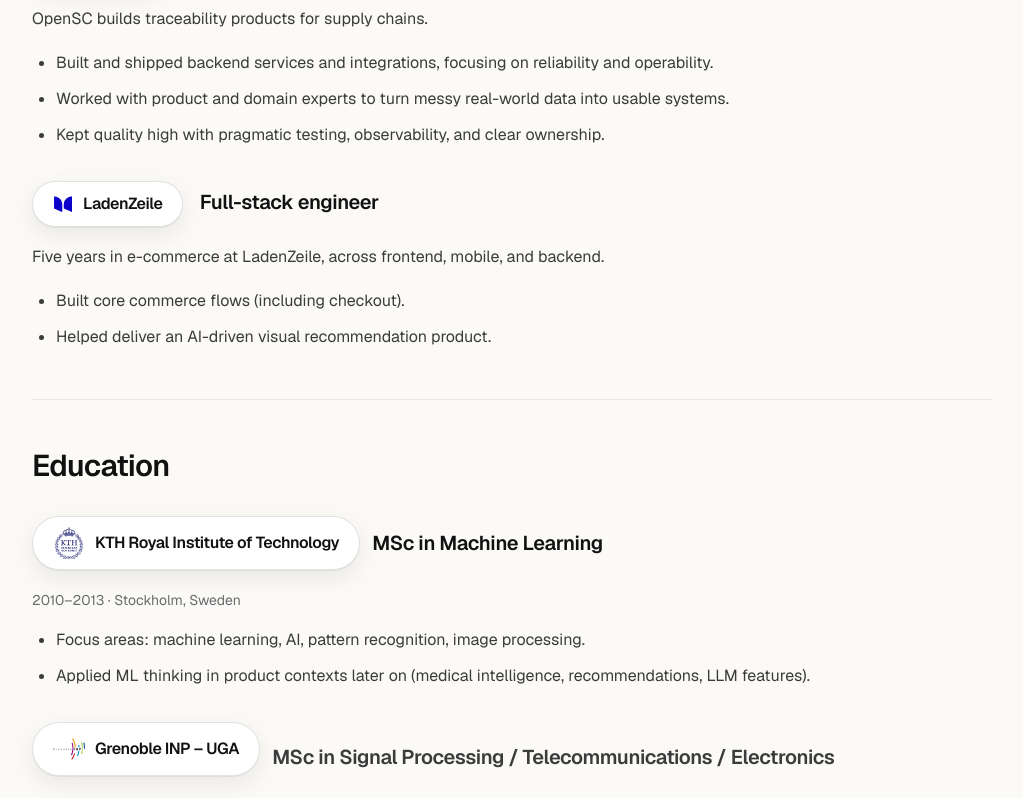
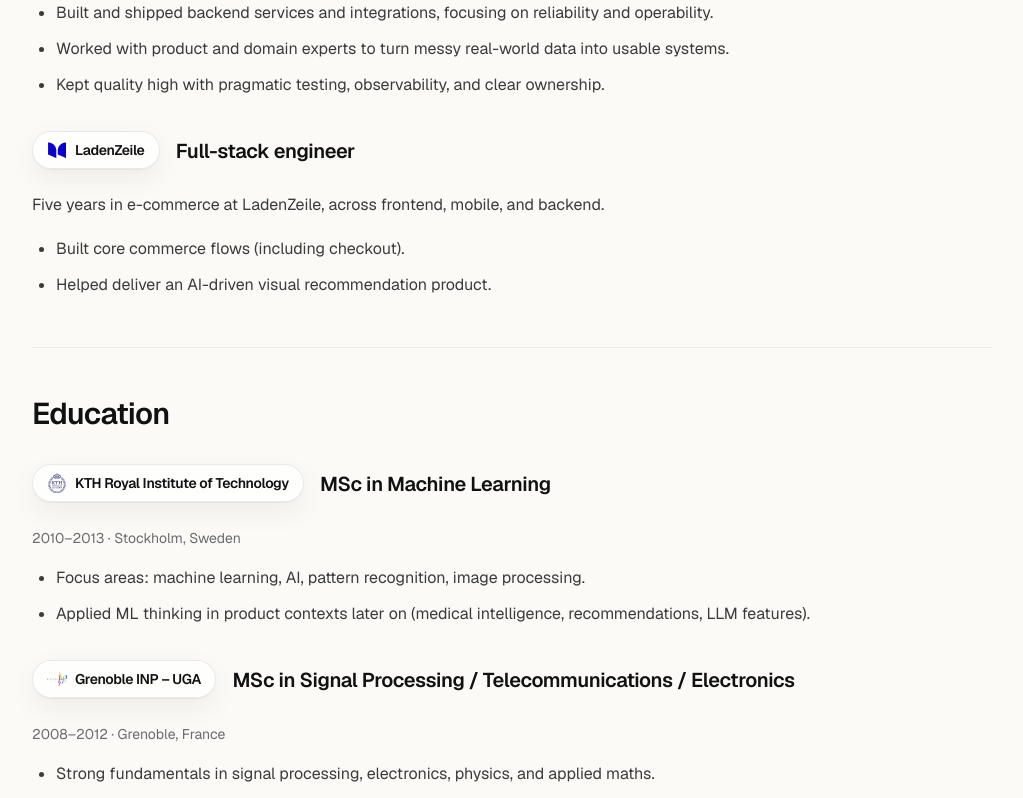
Before and after one commit to johannroux/johannroux.com, a Next.js app: page /experience in a window 1280 px wide. Shown: the part 1000-1798 px from the top of the page, without its empty margins (128-1151 px from the left). Built offline with nearby package versions, Linux system fonts and the light colour scheme.

Commit message:
feat: Improve chip styling in /experience

```diff
--- a/components/icons/GrenobleInpLogo.tsx
+++ b/components/icons/GrenobleInpLogo.tsx
@@ -30,7 +30,7 @@ export function GrenobleInpLogo({ className, ...props }: GrenobleInpLogoProps) {
         <span
             aria-hidden="true"
             className={cn(
-                "inline-flex h-8 w-8 items-center justify-center [&>svg]:block [&>svg]:h-full [&>svg]:w-full",
+                "inline-flex size-5 items-center justify-center [&>svg]:block [&>svg]:h-full [&>svg]:w-full",
                 className,
             )}
             dangerouslySetInnerHTML={{ __html: SVG_MARKUP }}
--- a/components/icons/KthLogo.tsx
+++ b/components/icons/KthLogo.tsx
@@ -25,7 +25,7 @@ export function KthLogo({ className, ...props }: KthLogoProps) {
         <span
             aria-hidden="true"
             className={cn(
-                "inline-flex h-8 w-8 items-center justify-center [&>svg]:block [&>svg]:h-full [&>svg]:w-full",
+                "inline-flex size-5 items-center justify-center [&>svg]:block [&>svg]:h-full [&>svg]:w-full",
                 className,
             )}
             dangerouslySetInnerHTML={{ __html: SVG_MARKUP }}
--- a/components/ui/CompanyChip.tsx
+++ b/components/ui/CompanyChip.tsx
@@ -2,6 +2,8 @@ import * as React from "react";
 import Image from "next/image";
 import Link from "next/link";
 import { cn } from "@/lib/cn";
+
+import { CHIP_LOGO_SLOT_CLASS, CHIP_ROOT_CLASS, } from "@/components/ui/chip-shared";
 
 type CompanyChipProps = {
   name: string;
@@ -39,16 +41,15 @@ export function CompanyChip({
                                 children,
                             }: Readonly<CompanyChipProps>) {
   const classNames = cn(
-    "inline-flex align-middle items-center gap-2.5 rounded-full border border-border bg-surface px-5 py-2.5",
-    "text-base font-semibold tracking-tight shadow-soft",
-      "select-none",
+      "inline-flex select-none items-center gap-2",
+      CHIP_ROOT_CLASS,
       "transition-colors motion-safe:transition-transform motion-safe:duration-200 motion-safe:ease-out",
-      "motion-safe:hover:-translate-y-0.5 motion-safe:hover:scale-[1.01]",
-      "hover:border-border/80 hover:bg-surface/80",
-      "motion-safe:active:translate-y-0 motion-safe:active:scale-100",
+      "hover:border-border/90 hover:bg-surface/85",
+      "motion-safe:hover:-translate-y-0.5 motion-safe:hover:shadow-[0_1px_0_rgba(17,17,18,0.05),0_14px_38px_rgba(17,17,18,0.08)]",
+      "motion-safe:active:translate-y-0 motion-safe:active:shadow-[0_1px_0_rgba(17,17,18,0.05),0_10px_28px_rgba(17,17,18,0.06)]",
       href
           ? cn(
-              "cursor-pointer !no-underline",
+              "group cursor-pointer !no-underline",
           "focus-visible:outline-none focus-visible:ring-2 focus-visible:ring-[color:var(--color-accent)] focus-visible:ring-offset-2 focus-visible:ring-offset-background",
         )
       : null,
@@ -57,14 +58,20 @@ export function CompanyChip({
 
     let logoNode: React.ReactNode = null;
     if (children) {
-        logoNode = children;
+        logoNode = (
+            <span aria-hidden="true" className={CHIP_LOGO_SLOT_CLASS}>
+                {children}
+            </span>
+        );
     } else if (logo) {
         logoNode = logo;
     } else if (logoSrc) {
-        logoNode = monochrome ? (
+        logoNode = (
+            <span aria-hidden="true" className={CHIP_LOGO_SLOT_CLASS}>
+                {monochrome ? (
                     <span
                         aria-hidden="true"
-                className="inline-block h-5 w-5 bg-foreground"
+                        className="inline-block size-5 shrink-0 bg-foreground/90 leading-none"
                         style={{
                             WebkitMaskImage: `url(${logoSrc})`,
                             maskImage: `url(${logoSrc})`,
@@ -83,8 +90,10 @@ export function CompanyChip({
                         aria-hidden="true"
                         width={20}
                         height={20}
-                className="h-5 w-5 object-contain"
+                        className="size-5 shrink-0 object-contain"
                     />
+                )}
+            </span>
         );
     }
 
--- a/components/ui/InstitutionChip.tsx
+++ b/components/ui/InstitutionChip.tsx
@@ -1,6 +1,8 @@
 import Link from "next/link";
 import { cn } from "@/lib/cn";
 import React from "react";
+
+import { CHIP_LOGO_SLOT_CLASS, CHIP_ROOT_CLASS, } from "@/components/ui/chip-shared";
 
 type InstitutionChipProps = {
     name: string;
@@ -16,15 +18,16 @@ export function InstitutionChip({
                                     children,
                                 }: Readonly<InstitutionChipProps>) {
     const classNames = cn(
-        "inline-flex align-middle items-center gap-2.5 rounded-full border border-border bg-surface px-5 py-2.5",
-        "text-base font-semibold tracking-tight shadow-soft",
+        "inline-flex select-none items-center gap-2",
+        CHIP_ROOT_CLASS,
         href
             ? cn(
+                "group",
                 "cursor-pointer !no-underline",
                 "transition-colors motion-safe:transition-transform motion-safe:duration-200 motion-safe:ease-out",
-                "motion-safe:hover:-translate-y-0.5 motion-safe:hover:scale-[1.01]",
-                "hover:border-border/80 hover:bg-surface/80",
-                "motion-safe:active:translate-y-0 motion-safe:active:scale-100",
+                "hover:border-border/90 hover:bg-surface/85",
+                "motion-safe:hover:-translate-y-0.5 motion-safe:hover:shadow-[0_1px_0_rgba(17,17,18,0.05),0_14px_38px_rgba(17,17,18,0.08)]",
+                "motion-safe:active:translate-y-0 motion-safe:active:shadow-[0_1px_0_rgba(17,17,18,0.05),0_10px_28px_rgba(17,17,18,0.06)]",
                 "focus-visible:outline-none focus-visible:ring-2 focus-visible:ring-[color:var(--color-accent)] focus-visible:ring-offset-2 focus-visible:ring-offset-background",
             )
             : null,
@@ -32,12 +35,9 @@ export function InstitutionChip({
     );
 
     const logo = (
-        <span
-            aria-hidden="true"
-            className="grid h-8 w-8 place-items-center text-foreground/90"
-        >
-      {children}
-    </span>
+        <span aria-hidden="true" className={CHIP_LOGO_SLOT_CLASS}>
+            {children}
+        </span>
     );
 
     if (href) {
--- /dev/null
+++ b/components/ui/chip-shared.ts
@@ -0,0 +1,9 @@
+/**
+ * Shared visual baseline for institution + company pills on /experience.
+ * Keep paddings and logo slot identical so pills share the same height.
+ */
+export const CHIP_ROOT_CLASS =
+    "align-middle mb-1.5 rounded-full border border-border/70 bg-surface/70 px-3 py-1.5 sm:px-3.5 sm:py-2 text-sm font-semibold tracking-tight text-foreground/90 shadow-[0_1px_0_rgba(17,17,18,0.05),0_10px_28px_rgba(17,17,18,0.06)]";
+
+export const CHIP_LOGO_SLOT_CLASS =
+    "inline-flex size-5 shrink-0 items-center justify-center leading-none";
--- a/content/pages/experience.mdx
+++ b/content/pages/experience.mdx
@@ -1,7 +1,4 @@
-<CompanyChip name="Ada Health" href="https://ada.com/" className="mr-3">
-    <AdaLogo />
-</CompanyChip>
-Engineering Manager / Backend Engineer
+### <CompanyChip name="Ada Health" href="https://ada.com/" className="mr-3"><AdaLogo /></CompanyChip> Engineering Manager / Backend Engineer
 
 Ada builds an AI-powered symptom assessment optimized by clinicians.
 
@@ -35,32 +32,14 @@ Five years in e-commerce at LadenZeile, across frontend, mobile, and backend.
 
 ## Education
 
-<h3 className="mt-8 text-balance text-xl font-semibold tracking-tight flex flex-wrap items-center gap-3">
-    <InstitutionChip
-        name="KTH Royal Institute of Technology"
-        href="https://www.kth.se/en"
-    >
-        <KthLogo />
-    </InstitutionChip>
-    <span className="leading-none">MSc in Machine Learning</span>
-</h3>
+### <InstitutionChip name="KTH Royal Institute of Technology" href="https://www.kth.se/en" className="mr-3"><KthLogo /></InstitutionChip> MSc in Machine Learning
 
 <div className="mt-5 text-sm text-muted">2010–2013 · Stockholm, Sweden</div>
 
 - Focus areas: machine learning, AI, pattern recognition, image processing.
 - Applied ML thinking in product contexts later on (medical intelligence, recommendations, LLM features).
 
-<h3 className="mt-8 text-balance text-xl font-semibold tracking-tight flex flex-wrap items-center gap-3">
-    <InstitutionChip
-        name="Grenoble INP – UGA"
-        href="https://www.grenoble-inp.fr/en"
-    >
-        <GrenobleInpLogo />
-    </InstitutionChip>
-    <span className="leading-none">
-    MSc in Signal Processing / Telecommunications / Electronics
-  </span>
-</h3>
+### <InstitutionChip name="Grenoble INP – UGA" href="https://www.grenoble-inp.fr/en" className="mr-3"><GrenobleInpLogo /></InstitutionChip> MSc in Signal Processing / Telecommunications / Electronics
 
 <div className="mt-5 text-sm text-muted">2008–2012 · Grenoble, France</div>
 
--- a/lib/mdx.tsx
+++ b/lib/mdx.tsx
@@ -1,6 +1,7 @@
 import { compileMDX } from "next-mdx-remote/rsc";
 import type { MDXComponents } from "mdx/types";
 
+import { cn } from "@/lib/cn";
 import { CompanyChip } from "@/components/ui/CompanyChip";
 import { InstitutionChip } from "@/components/ui/InstitutionChip";
 import { AdaLogo } from "@/components/icons/AdaLogo";
@@ -35,10 +36,13 @@ const components: MDXComponents = {
             {children}
         </h2>
     ),
-    h3: ({ children, ...props }) => (
+    h3: ({ children, className, ...props }) => (
         <h3
             {...props}
-            className="mt-8 text-balance text-xl font-semibold tracking-tight"
+            className={cn(
+                "mt-8 text-balance text-xl font-semibold tracking-tight leading-[1.55]",
+                className,
+            )}
         >
             {children}
         </h3>
```
Lines whose indentation alone changed are shown as unchanged.
